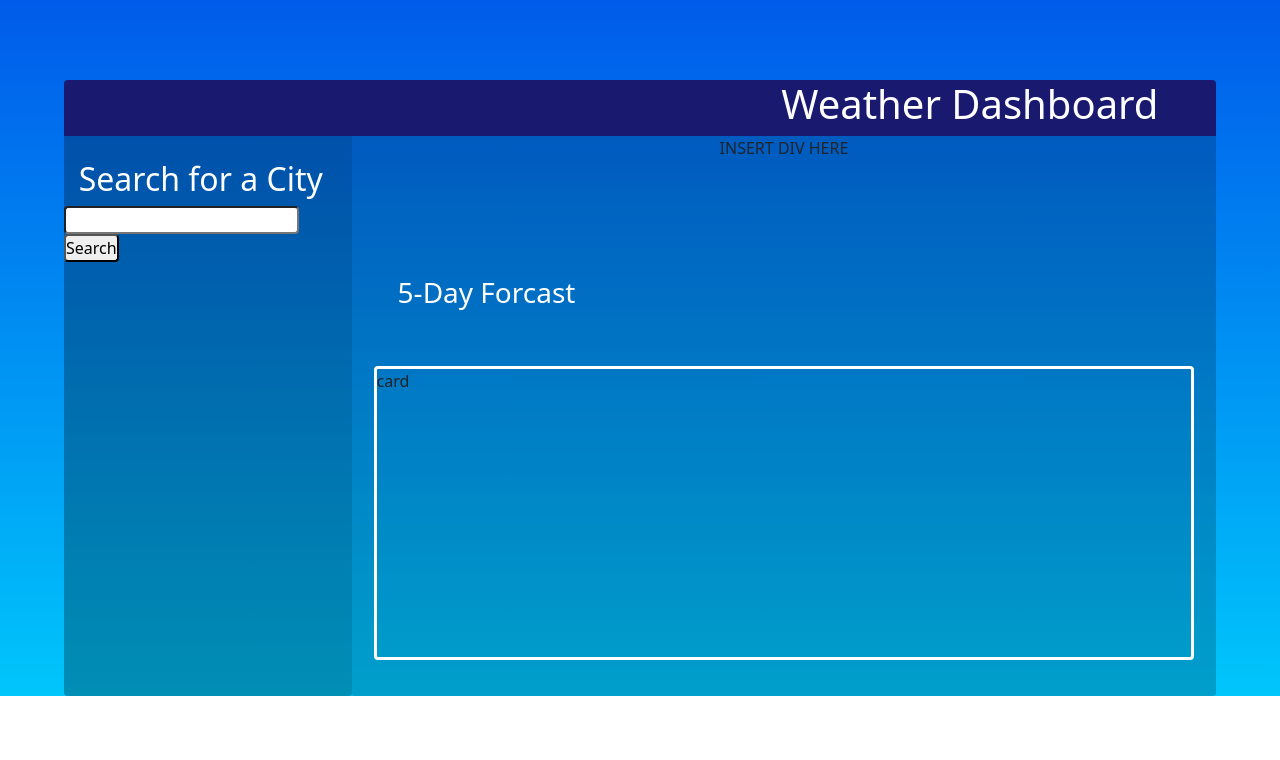
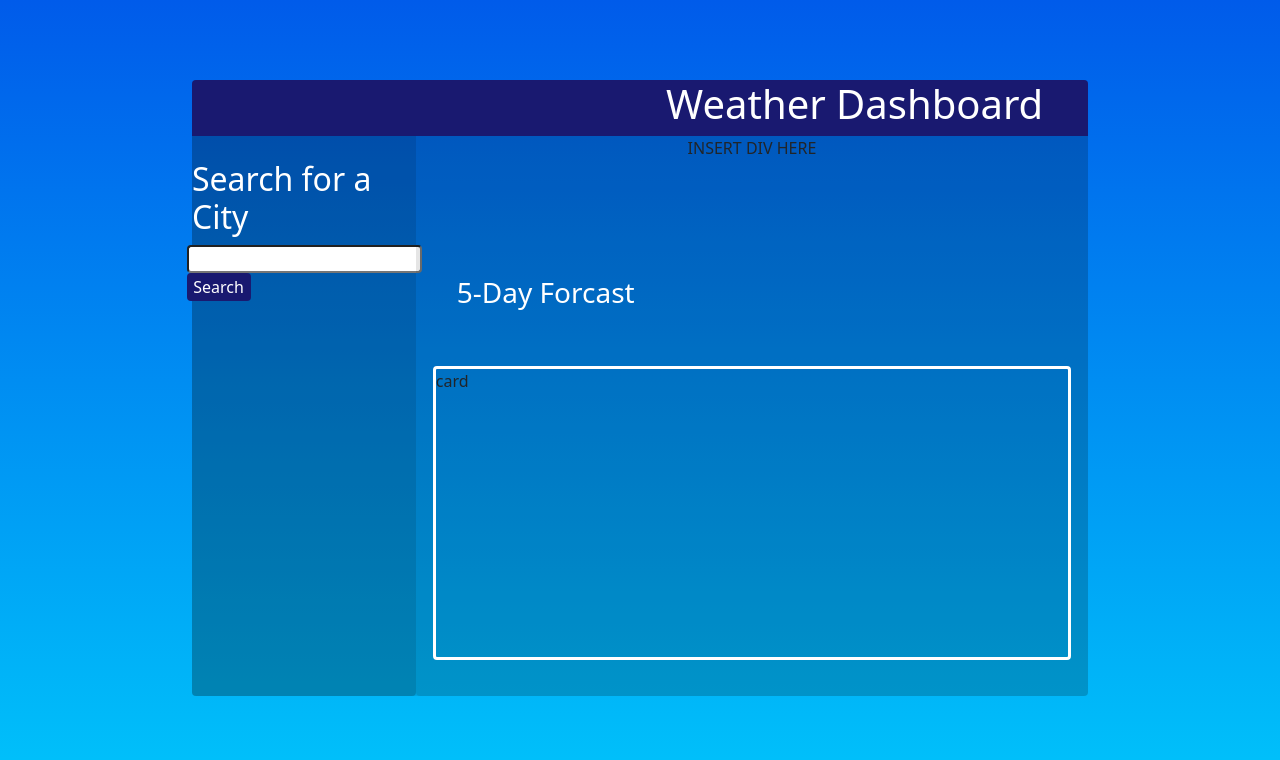
Before and after one commit to clayguerrero/Mod6Challenge-FiveDayForcast, a plain HTML site: page index.html in a window 1280 px wide. Drawn offline with nearby package versions, Linux system fonts and the light colour scheme.

Commit message:
added ul to cardContainer and edited css slightly

```diff
--- a/CSS/index.css
+++ b/CSS/index.css
@@ -1,6 +1,8 @@
 .app {
+    margin: 0;
+    padding: 0;
     background: rgba(0,0,0,0.1);
-    width: 90%;
+    width: 70%;
     margin: 80px auto 0;
 }
 header {
@@ -22,6 +24,14 @@ aside {
     align-items: center;
     background-color: red;
     background: rgba(0,0,0,0.2);
+}
+button {
+    background-color: midnightblue;
+    color: white;
+    box-shadow: none;
+    border: none;
+    min-width: 64px;
+    min-height: 28px;
 }
 h2 {
     margin-top: 24px;
--- a/CSS/reset.css
+++ b/CSS/reset.css
@@ -1,9 +1,9 @@
 * {
   margin: 0;
   padding: 0;
+  box-sizing: border-box;
 }
 body {
     background: no-repeat linear-gradient(to top, #00c6fb 0%, #005bea 100%);
-    /* height: 100vh; */
-    box-sizing: border-box;
+    height: 91.5vh;
 }
--- a/index.html
+++ b/index.html
@@ -45,6 +45,7 @@
             <!-- <span class="material-symbols-outlined"> sunny </span>
           <span class="material-symbols-outlined"> cloud </span> -->
             <div class="cardContainer rounded">card</div>
+            <ul></ul>
           </div>
         </main>
       </section>
```
